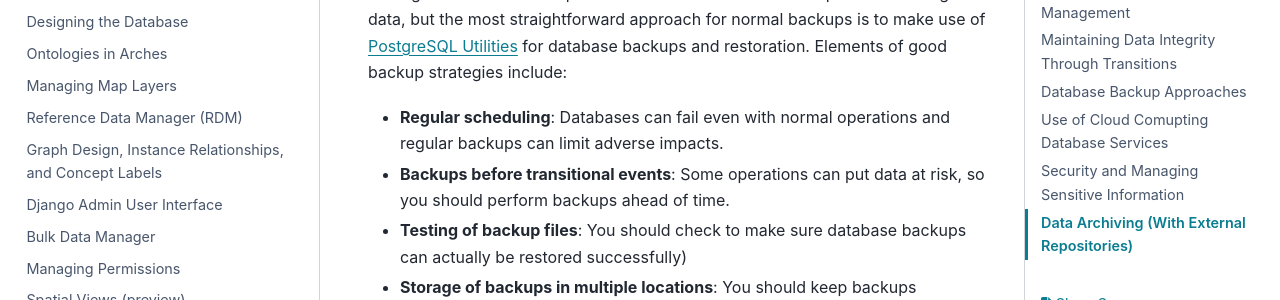
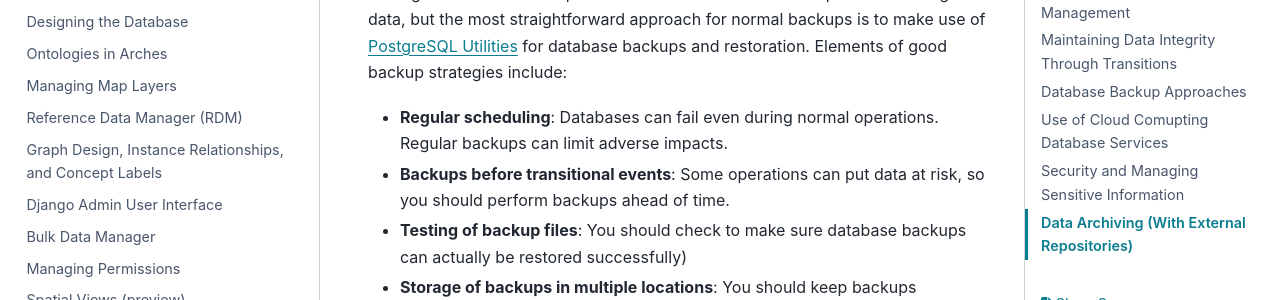
Before and after one commit to archesproject/arches-docs, a Sphinx documentation site: the page built from docs/administering/data-life-cycle.rst, in a window 1280 px wide and 900 px high, scrolled down 811 px. Shown: the part 153-453 px from the top of the window. Built offline with Sphinx 7.4.7 and the PyData theme 0.15.4, drawn with Linux system fonts in a browser that asks for light colours.

Commit message:
Fixed typo

```diff
--- a/docs/administering/data-life-cycle.rst
+++ b/docs/administering/data-life-cycle.rst
@@ -24,7 +24,7 @@
 
 The most important method to reduce risks of data loss center on backup strategies. There are multiple methods one can use to backup Arches managed data, but the most straightforward approach for normal backups is to make use of :ref:`PostgreSQL Utilities` for database backups and restoration. Elements of good backup strategies include:
 
-* **Regular scheduling**: Databases can fail even with normal operations and regular backups can limit adverse impacts.
+* **Regular scheduling**: Databases can fail even during normal operations. Regular backups can limit adverse impacts.
 * **Backups before transitional events**: Some operations can put data at risk, so you should perform backups ahead of time.
 * **Testing of backup files**: You should check to make sure database backups can actually be restored successfully)
 * **Storage of backups in multiple locations**: You should keep backups separated from your Arches instance so that compromise or failure in one location does not also damage your backups.
```
